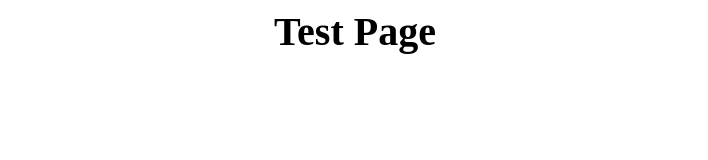
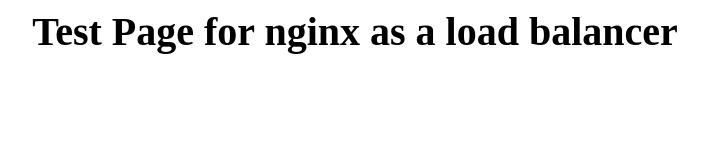
Before and after one commit to ParvinShavandy/lpic2_prj, a plain HTML site: page index.html in a window 1280 px wide. Shown: the whole page, without its empty margins (285-993 px from the left). Drawn offline with Linux system fonts and the light colour scheme.

Commit message:
test nginx as a load balancer

```diff
--- a/index.html
+++ b/index.html
@@ -1,7 +1,7 @@
 <html>
 <body>
 <div style="width: 100%; font-size: 40px; font-weight: bold; text-align: center;">
-Test Page
+Test Page for  nginx as a load balancer
 </div>
 </body>
 </html>
```
